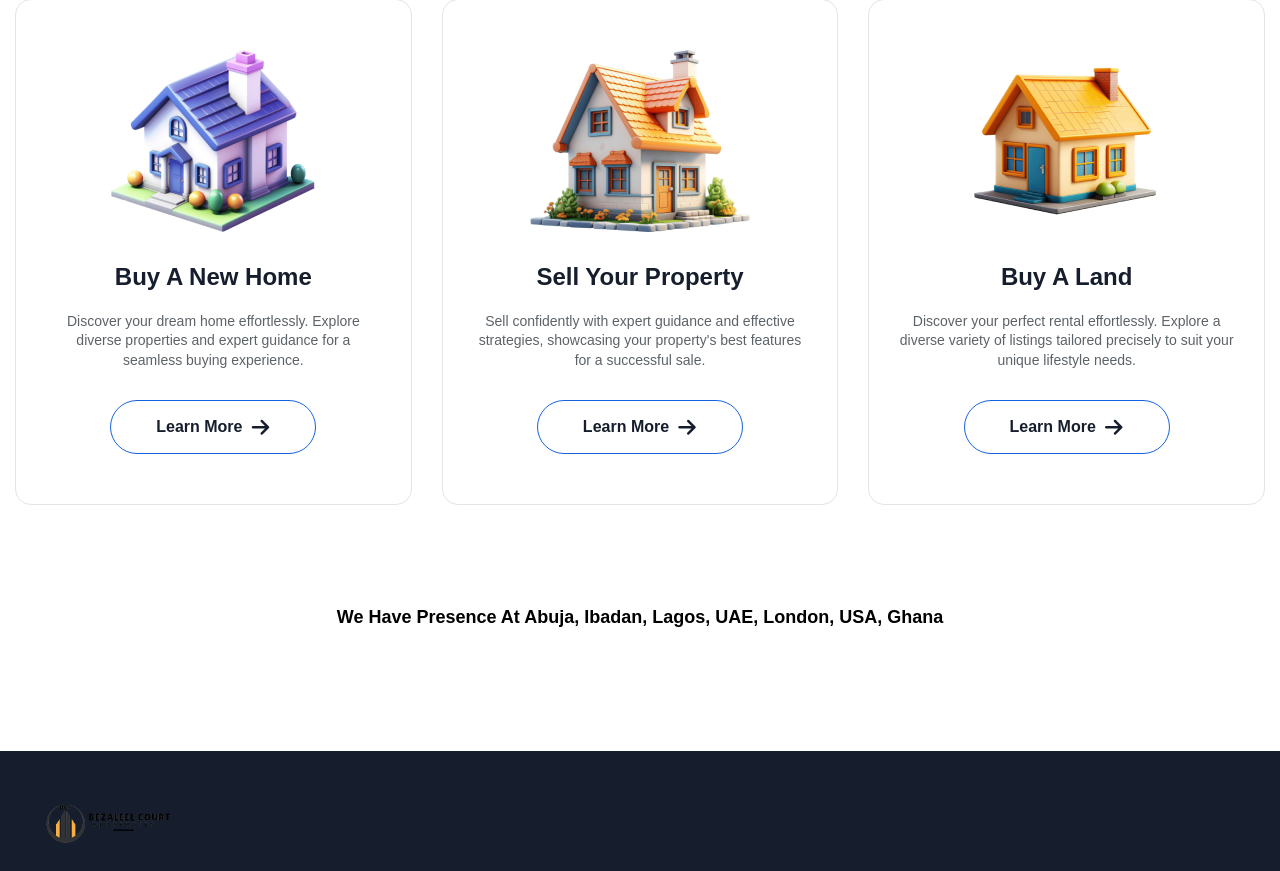
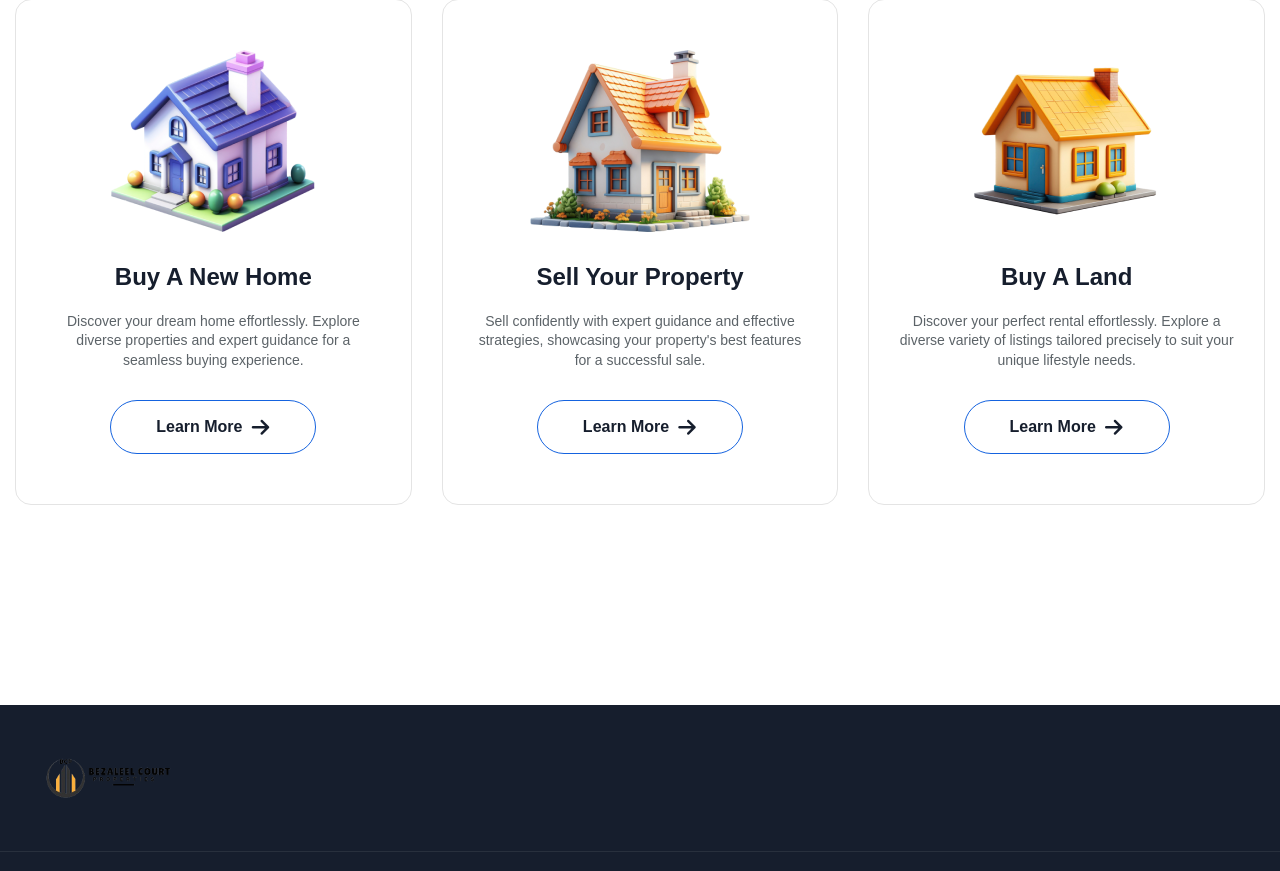
Before and after one commit to dejidee0/bezaleelcourt, a Django app: page /services/ in a window 1280 px wide. Shown: the part 561-1432 px from the top of the page. Run offline with Django 5.2, Linux system fonts and the light colour scheme; some libraries are stand-ins or nearby versions; some web fonts are replaced.

Commit message:
fourth commit

```diff
--- a/home/templates/properties/our-service.html
+++ b/home/templates/properties/our-service.html
@@ -111,7 +111,7 @@
             <!-- partner -->
             <section class="flat-section pt-0">
                 <div class="container2">
-                    <h6 class="mb-20 text-center text-capitalize text-black-4">we have presence at Abuja, Ibadan, Lagos, UAE, London, USA, Ghana</h6>
+
 
                     </div>
                 </div>
```
